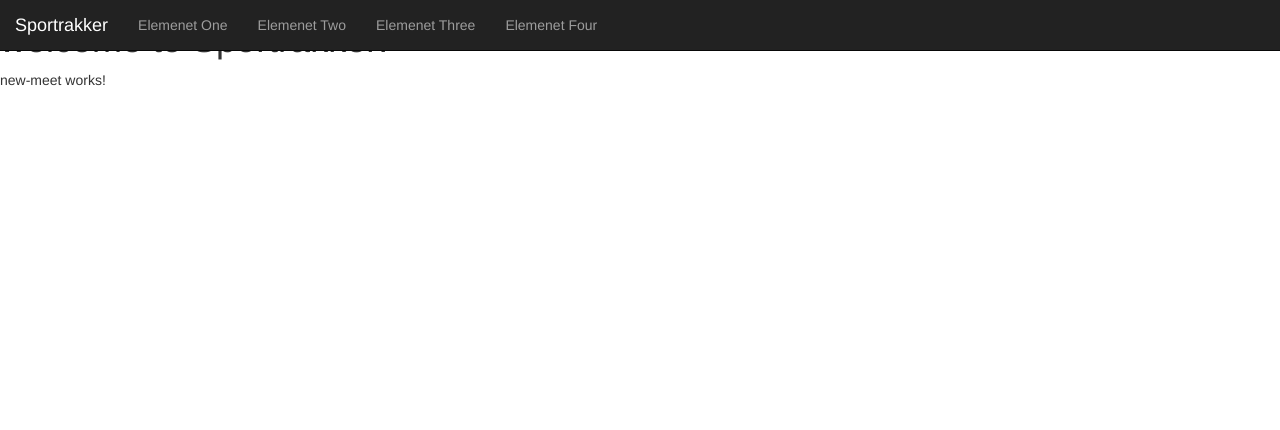
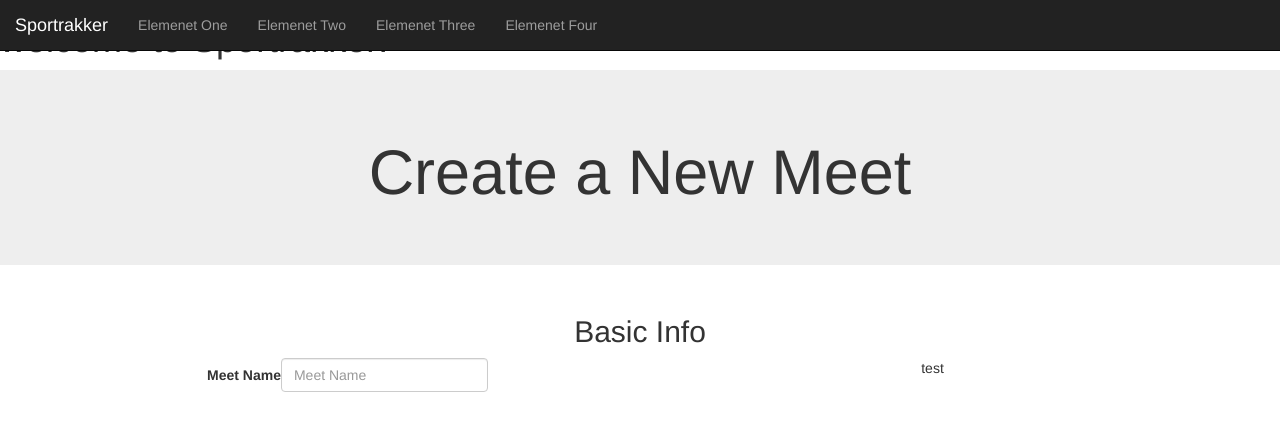
Before and after one commit to Andrew-Casner/angularTest, an Angular app in the folder sportrakker/: page / in a window 1280 px wide. Shown: the top 430 px of the page. Built offline with nearby package versions, Linux system fonts and the light colour scheme.

Commit message:
Started to add forum elements to the New meet page

```diff
--- a/sportrakker/src/app/new-meet/new-meet.component.html
+++ b/sportrakker/src/app/new-meet/new-meet.component.html
@@ -1,3 +1,19 @@
-<div>
-  new-meet works!
+<div class="jumbotron text-center">
+	<h1>Create a New Meet</h1>
 </div>
+<div class="container">
+	<div class="row text-center">
+		<h2>Basic Info</h2>
+		<div class="col-sm-6">
+			<form class="form-inline">
+				<div class="form-group">
+					<label class="control-label">Meet Name</label>
+					<input type="text" class="form-control" id="meetName" placeholder="Meet Name">
+				</div>
+			</form>
+		</div>
+		<div class="col-sm-6">
+			<p>test</p>
+		</div>
+	</div>
+</div>
```
